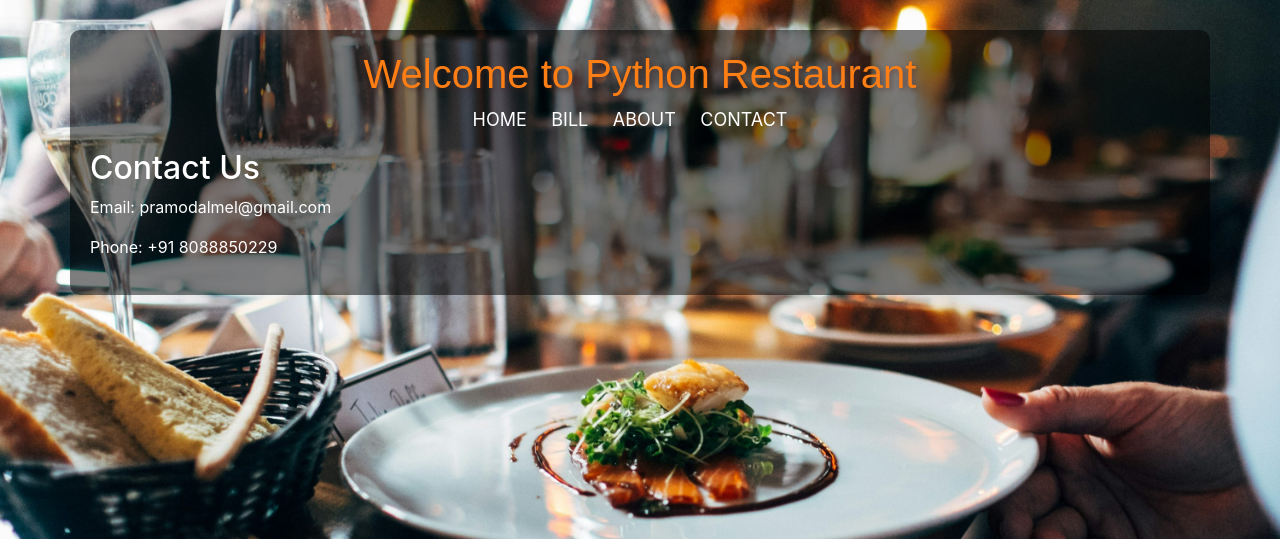
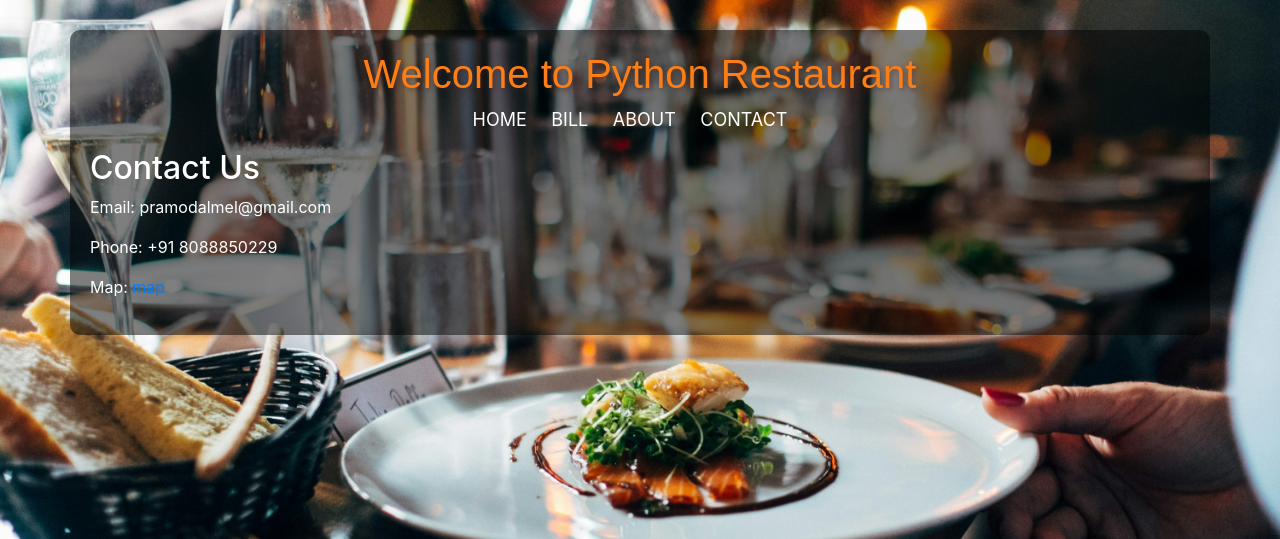
Before and after one commit to pramodalmel/python_restaurant, a Flask app: page / in a window 1280 px wide, after a click on "CONTACT". Shown: the top 539 px of the page. Run offline with Flask 3, Linux system fonts and the light colour scheme; some libraries are stand-ins or nearby versions.

Commit message:
Update index.html

```diff
--- a/templates/index.html
+++ b/templates/index.html
@@ -133,6 +133,8 @@
             <h2>Contact Us</h2>
             <p>Email: <a href="mailto:pramodalmel@gmail.com" style="color: white;">pramodalmel@gmail.com</a></p>
             <p>Phone: <a href="tel:+918088850229" style="color: white;">+91 8088850229</a></p>
+            <p>Map: <a href="https://satellites.pro/Dasarahalli_map#13.061315,77.502880,15">map</a></p>
+
         </div>
     </div>
 
```
